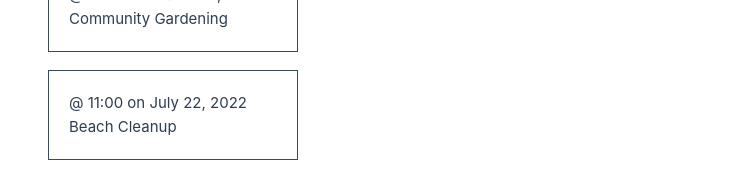
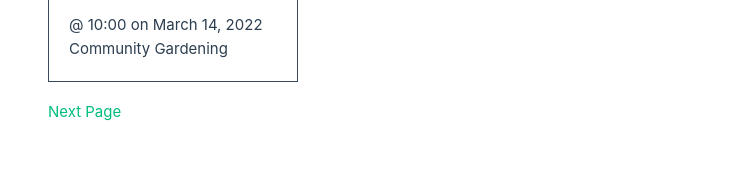
Before and after one commit to DeitYzS/331-Lab03-vue-router, a Vue app in the folder real-world-vue/: page / in a window 1280 px wide. Shown: the part 444-614 px from the top of the page, without its empty margins (166-903 px from the left). Built offline with nearby package versions, Linux system fonts and the light colour scheme; data requests are answered from the project's data file.

Commit message:
Checkpoint 3.2.8

```diff
--- a/real-world-vue/db.json
+++ b/real-world-vue/db.json
@@ -8,6 +8,7 @@
       "location": "Meow Town",
       "date": "January 28, 2022",
       "time": "12:00",
+      "petsAllowed": true,
       "organizer": "Kat Laydee"
     },
     {
@@ -18,6 +19,7 @@
       "location": "Flora City",
       "date": "March 14, 2022",
       "time": "10:00",
+      "petsAllowed": true,
       "organizer": "Fern Pollin"
     },
     {
@@ -28,7 +30,41 @@
       "location": "Playa Del Carmen",
       "date": "July 22, 2022",
       "time": "11:00",
+      "petsAllowed": false,
       "organizer": "Carey Wales"
+    },
+    {
+      "id": 1001,
+      "category": "animal welfare",
+      "title": "Dog Adoption Day",
+      "description": "Find your new canine friend at this event.",
+      "location": "Woof Town",
+      "date": "August 28, 2022",
+      "time": "12:00",
+      "petsAllowed": true,
+      "organizer": "Dawg Dahd"
+    },
+    {
+      "id": 1002,
+      "category": "food",
+      "title": "Canned Food Drive",
+      "description": "Bring your canned food to donate to those in need.",
+      "location": "Tin City",
+      "date": "September 14, 2022",
+      "time": "3:00",
+      "petsAllowed": true,
+      "organizer": "Kahn Opiner"
+    },
+    {
+      "id": 1003,
+      "category": "sustainability",
+      "title": "Highway Cleanup",
+      "description": "Help pick up trash along the highway.",
+      "location": "Highway 50",
+      "date": "July 22, 2022",
+      "time": "11:00",
+      "petsAllowed": false,
+      "organizer": "Brody Kill"
     }
   ]
 }
--- a/real-world-vue/src/App.vue
+++ b/real-world-vue/src/App.vue
@@ -11,10 +11,10 @@
       <HelloWorld msg="You did it!" />
 
       <nav>
-        <RouterLink to="/">Home</RouterLink>
-        <RouterLink to="/about">About</RouterLink>
-        <RouterLink to="/category">Categories</RouterLink>
-        <RouterLink to="/student">Student</RouterLink>
+        <RouterLink :to= "{name: 'event-list'}">Home</RouterLink>
+        <RouterLink :to= "{name: 'about'}">About</RouterLink>
+        <RouterLink :to= "{name: 'category'}">Categories</RouterLink>
+        <RouterLink :to= "{name: 'student'}">Student</RouterLink>
       </nav>
     </div>
   </header>
@@ -34,7 +34,7 @@
 }
 
 nav {
-  width: 100%;
+  width: fit-content;
   font-size: 12px;
   text-align: center;
   margin-top: 2rem;
--- a/real-world-vue/src/components/EventCard.vue
+++ b/real-world-vue/src/components/EventCard.vue
@@ -1,5 +1,8 @@
 <template>
-  <RouterLink class="event-link" :to="{name: 'event-detail', params:{id: event?.id} }">
+  <RouterLink
+    class="event-link"
+    :to="{name: 'event-detail', params:{id: event?.id} }"
+  >
     <div class="event-class">
       <div class="event-card">
         <span>@ {{ event?.time }} on {{ event?.date }}</span>
@@ -33,6 +36,7 @@
 .event-card:hover {
   transform: scale(1.01);
   box-shadow: 0 3px 12 px 0 rgba(0, 0, 0, 0.2);
+  color: whitesmoke;
 }
 
 .event-link {
--- a/real-world-vue/src/components/EventDetail.vue
+++ b/real-world-vue/src/components/EventDetail.vue
@@ -10,11 +10,13 @@
 import type { EventItem } from '@/type';
 import type { PropType } from 'vue'
 
-defineProps({
-  event: {
-    type: Object as PropType<EventItem>,
-    require: true
-  }
+const props = defineProps({
+    event: {
+        type: Object as PropType<EventItem>,
+        required: true
+    }
 })
 
+
+
 </script>
--- a/real-world-vue/src/components/EventOrganizerCard.vue
+++ b/real-world-vue/src/components/EventOrganizerCard.vue
@@ -39,6 +39,7 @@
 .event-card:hover {
   transform: scale(1.01);
   box-shadow: 0 3px 12 px 0 rgba(0, 0, 0, 0.2);
+  color: whitesmoke;
 }
 
 </style>
--- a/real-world-vue/src/components/StudentCard.vue
+++ b/real-world-vue/src/components/StudentCard.vue
@@ -33,6 +33,9 @@
   .student-card:hover {
     transform: scale(1.05);
     box-shadow: 0 3px 12 px 0 rgba(0, 0, 0, 0.2);
+    color: whitesmoke;
   }
 
+
+
   </style>
--- a/real-world-vue/src/router/index.ts
+++ b/real-world-vue/src/router/index.ts
@@ -11,7 +11,8 @@
     {
       path: '/',
       name: 'event-list',
-      component: EventListView
+      component: EventListView,
+      props: (route) => ({page: parseInt(route.query?.page as  string || '1')})
     },
     {
       path: '/about',
--- a/real-world-vue/src/services/EventService.ts
+++ b/real-world-vue/src/services/EventService.ts
@@ -12,10 +12,10 @@
 })
 
 export default {
-    getEvent(): Promise<AxiosResponse<EventItem[]>> {
-      return apiClient.get<EventItem>('/events')
+    getEvent(perPage: number, page: number): Promise<AxiosResponse<EventItem[]>> {
+      return apiClient.get<EventItem>('/events?_limit='+ perPage + '&_page='+ page)
     },
     getEventById(id: number): Promise<AxiosResponse<EventItem>> {
-      return apiClient.get<EventItem>('event/+id.toString')
+      return apiClient.get<EventItem>('events/'+ id.toString())
     }
 }
--- a/real-world-vue/src/views/CategoriesView.vue
+++ b/real-world-vue/src/views/CategoriesView.vue
@@ -1,52 +1,30 @@
-<script setup lang="ts">
-import type { EventItem } from '@/type';
-import EventOrganizerCard from '@/components/EventOrganizerCard.vue';
-import { ref } from 'vue'
-// import TheWelcome from '@/components/TheWelcome.vue';
-
-const events = ref<EventItem[]>([
-  {
-    id: 5928101,
-    category: 'Animal welfare',
-    title: 'Cat Adoption Day',
-    description: 'Find your new feline friend at this event',
-    location: 'Meow Town',
-    date: 'January 28, 2022',
-    time: '12:00',
-    petsAllowed: true,
-    organizer: 'Kat Laydee'
-  },
-  {
-    id:4582797,
-    category: 'Food',
-    title: 'Community Gaardening',
-    description: 'Join us as we tend to the community edible plants',
-    location: 'Flora City',
-    date : 'March 14, 2022',
-    time: '10:00',
-    petsAllowed: true ,
-    organizer: 'Fren Pollin'
-  },
-  {
-    id: 5928101,
-    category: 'Sustainability',
-    title: 'Beach Cleanup',
-    description: 'Help pick up trash along the shore.',
-    location: 'Playa Del Carmen',
-    date: 'July 22, 2022',
-    time: '11:00',
-    petsAllowed: false,
-    organizer: 'Carey Wales'
-  }
-])
-
-</script>
 
 <template>
   <main>
     <EventOrganizerCard v-for="event in events" :key="event.id" :event="event"></EventOrganizerCard>
   </main>
 </template>
+
+<script setup lang="ts">
+import type { EventItem } from '@/type';
+import EventOrganizerCard from '@/components/EventOrganizerCard.vue';
+import { ref, type Ref } from 'vue';
+import EventService from '@/services/EventService'
+import type { AxiosResponse } from 'axios';
+
+const events: Ref<Array<EventItem>> = ref([])
+  const props = defineProps({
+  page: {
+    type: Number,
+    required: true
+  }
+})
+EventService.getEvent(2, props.page)
+  .then((res: AxiosResponse<EventItem[]>) => {
+    events.value = res.data
+})
+
+</script>
 
 <style scoped>
   .event {
--- a/real-world-vue/src/views/EventDatailView.vue
+++ b/real-world-vue/src/views/EventDatailView.vue
@@ -1,6 +1,6 @@
 <template>
   <main>
-    <event-detail></event-detail>
+    <EventDetail :event="event" ></EventDetail>
   </main>
 </template>
 
--- a/real-world-vue/src/views/EventListView.vue
+++ b/real-world-vue/src/views/EventListView.vue
@@ -1,23 +1,74 @@
 <template>
   <h1>Events For Good</h1>
   <main class="events">
-    <EventCard  v-for="event in events" :event="event" :key="event.id"></EventCard>
+    <EventCard v-for="event in events" :event="event" :key="event.id"></EventCard>
+  <div class="pagination">
+    <RouterLink :to="{ name: 'event-list', query: {page: page-1}}" rel="prev" v-if="page != 1" id="page-prev">
+      Prev page
+    </RouterLink>
+
+    <RouterLink :to="{ name: 'event-list', query: {page: page+1}}" rel="next" v-if="hasNextPage" id="page-next">
+      Next Page
+    </RouterLink>
+  </div>
+
+
   </main>
 </template>
 
 <script setup lang="ts">
-import type { EventItem } from '@/type';
-import EventCard from '@/components/EventCard.vue';
-import { ref, type Ref } from 'vue';
+import type { EventItem } from '@/type'
+import EventCard from '@/components/EventCard.vue'
+import { ref, type Ref , computed , watchEffect } from 'vue'
 import EventService from '@/services/EventService'
+import type { AxiosResponse } from 'axios'
 
 const events: Ref<Array<EventItem>> = ref([])
-EventService.getEvent().then( (res) => {
-    events.value =res.data
+const totalEvent = ref<number>(0)
+const props = defineProps({
+  page: {
+    type: Number,
+    required: true
+  }
+})
+EventService.getEvent(2, props.page)
+  .then((res: AxiosResponse<EventItem[]>) => {
+    events.value = res.data
+})
+
+watchEffect( () => {
+  EventService.getEvent(2, props.page)
+    .then( (res: AxiosResponse<EventItem[]>) => {
+        events.value = res.data
+        totalEvent.value = res.headers['x-total-count']
+    })
+})
+
+const hasNextPage = computed (() => {
+  const totalPages = Math.ceil(totalEvent.value / 2)
+  return props.page.valueOf() < totalPages
 })
 
 </script>
 
 <style scoped>
 
+.paginaition {
+  display: flex;
+  width: 290px;
+}
+.paginaition a {
+  flex: 1;
+  text-decoration: none;
+  color: #2c3e50;
+}
+
+#page-prev {
+  text-align: left;
+}
+
+#prev-next {
+  text-align: right;
+}
+
 </style>
```
Lines whose indentation alone changed are shown as unchanged.
